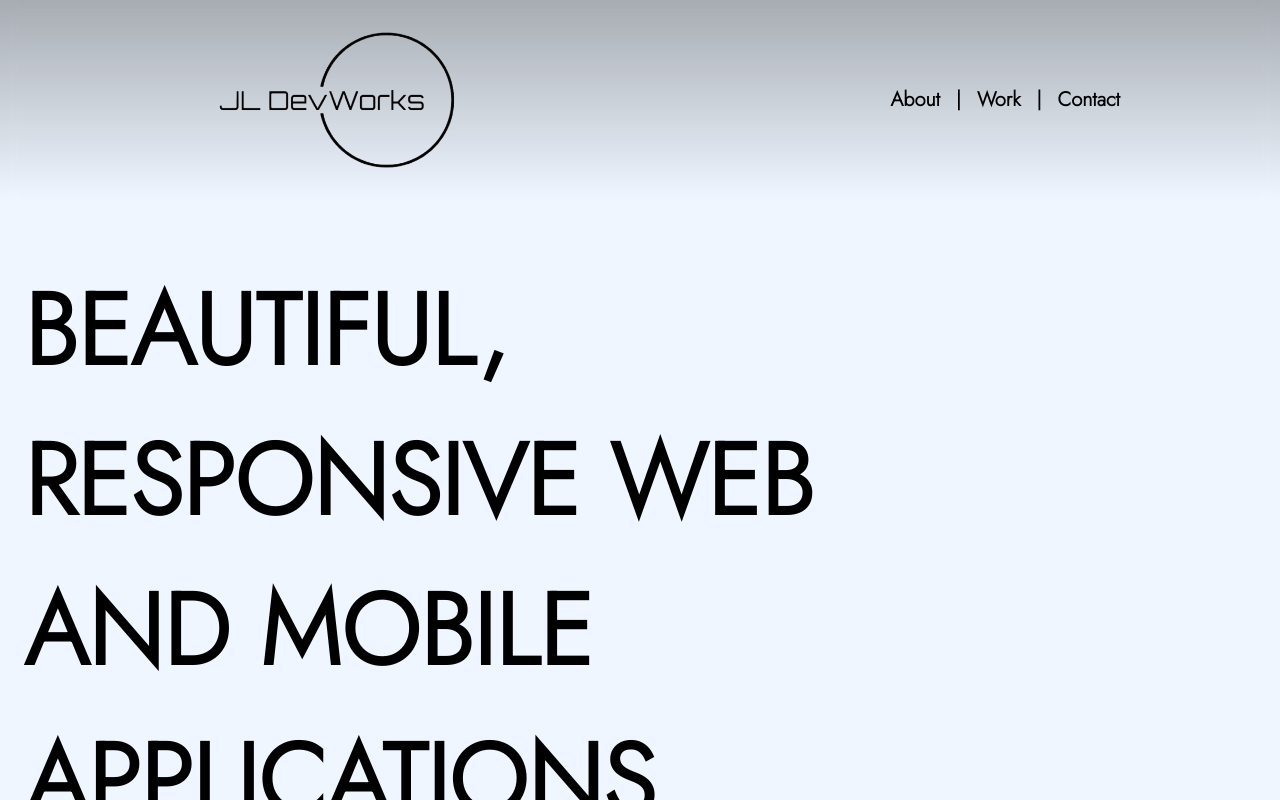
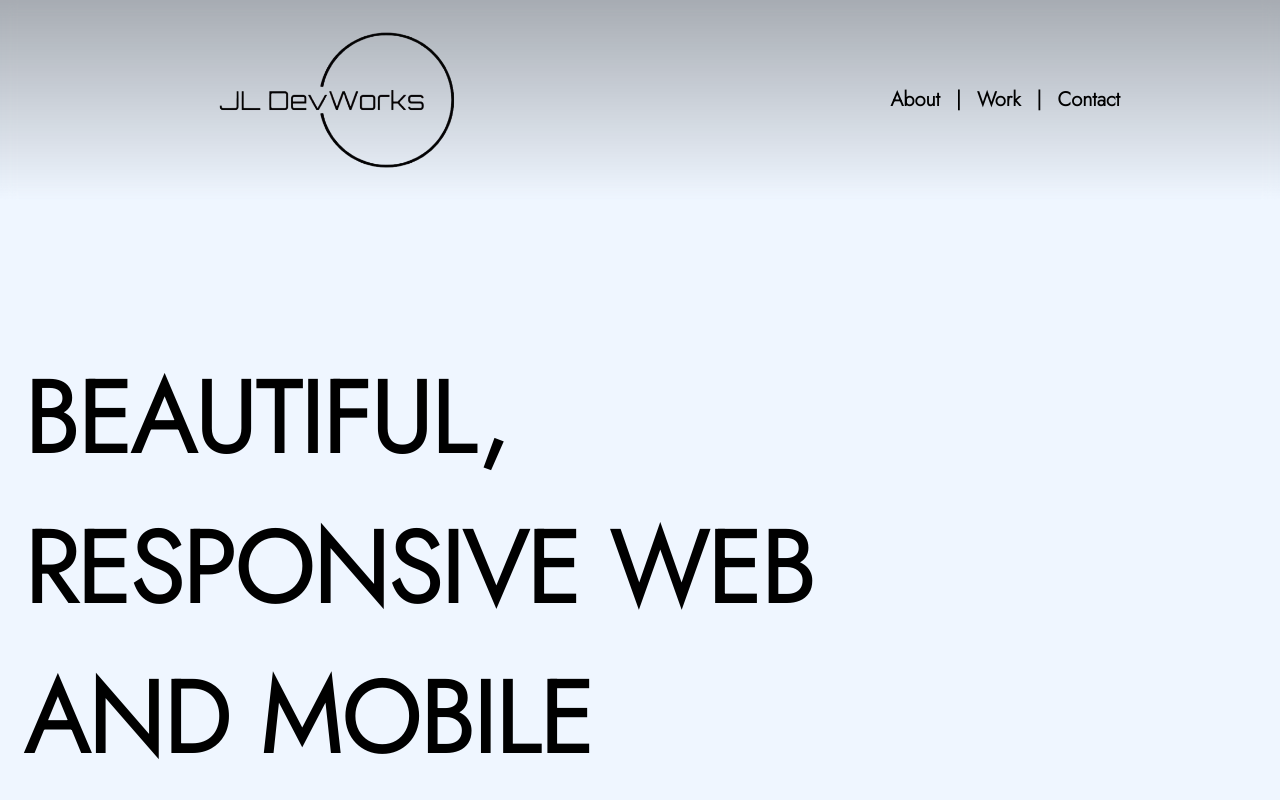
Before and after one commit to jlilienthal95/JLDevWorks, a SvelteKit app: page / in a window 1280 px wide. Shown: the top 800 px of the page. Built offline with nearby package versions, Linux system fonts and the light colour scheme.

Commit message:
adjusting top level padding

```diff
--- a/src/routes/+page.svelte
+++ b/src/routes/+page.svelte
@@ -30,7 +30,7 @@
 </script>
 
 <div class="flex flex-col flex-1 h-full w-full justify-center items-center mt-4 lg:gap-40 gap-14">
-    <div id="beautifulCont" class="flex md:flex-row flex-col w-full justify-start items-center">
+    <div id="beautifulCont" class="pt-22 flex md:flex-row flex-col w-full justify-start items-center">
         <div class="flex flex-1 w-full">
             <div class={lgTextCont}>
                 <div id="headline" class={lgTextClass}>
```
